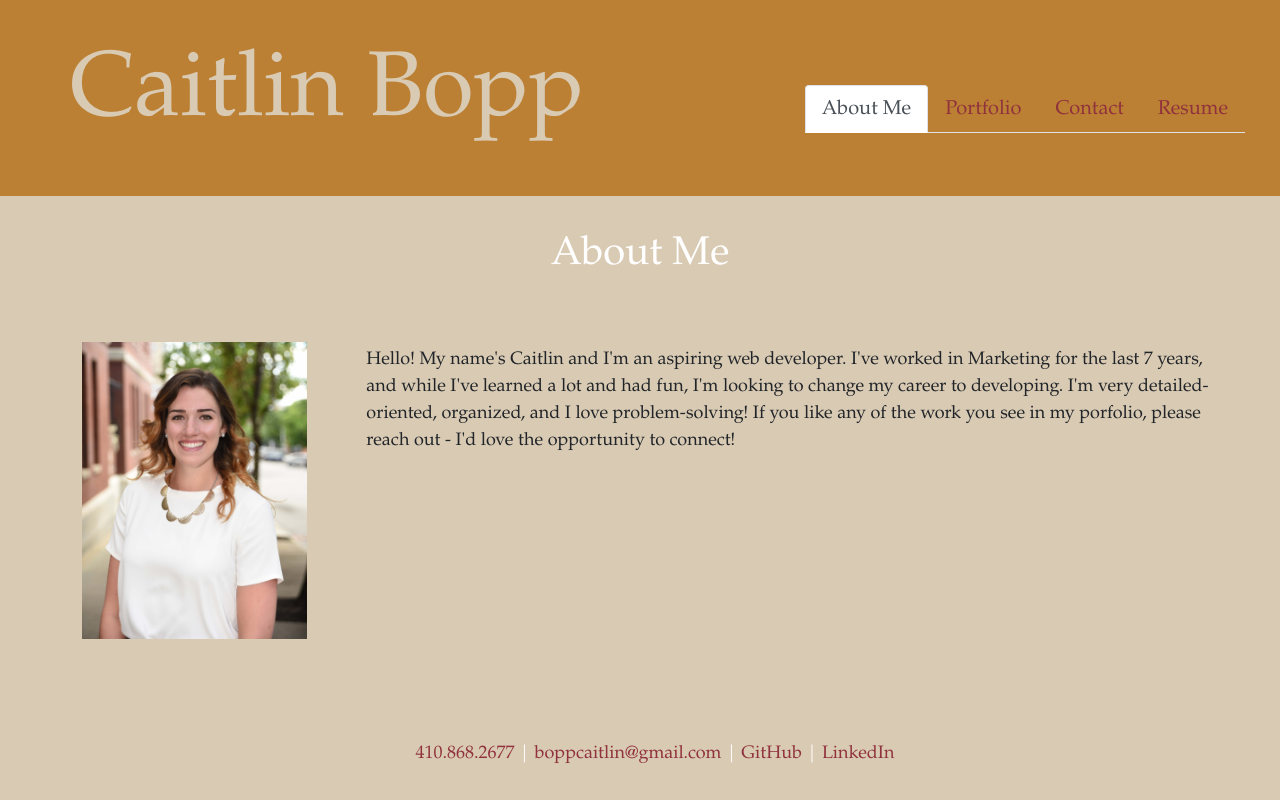
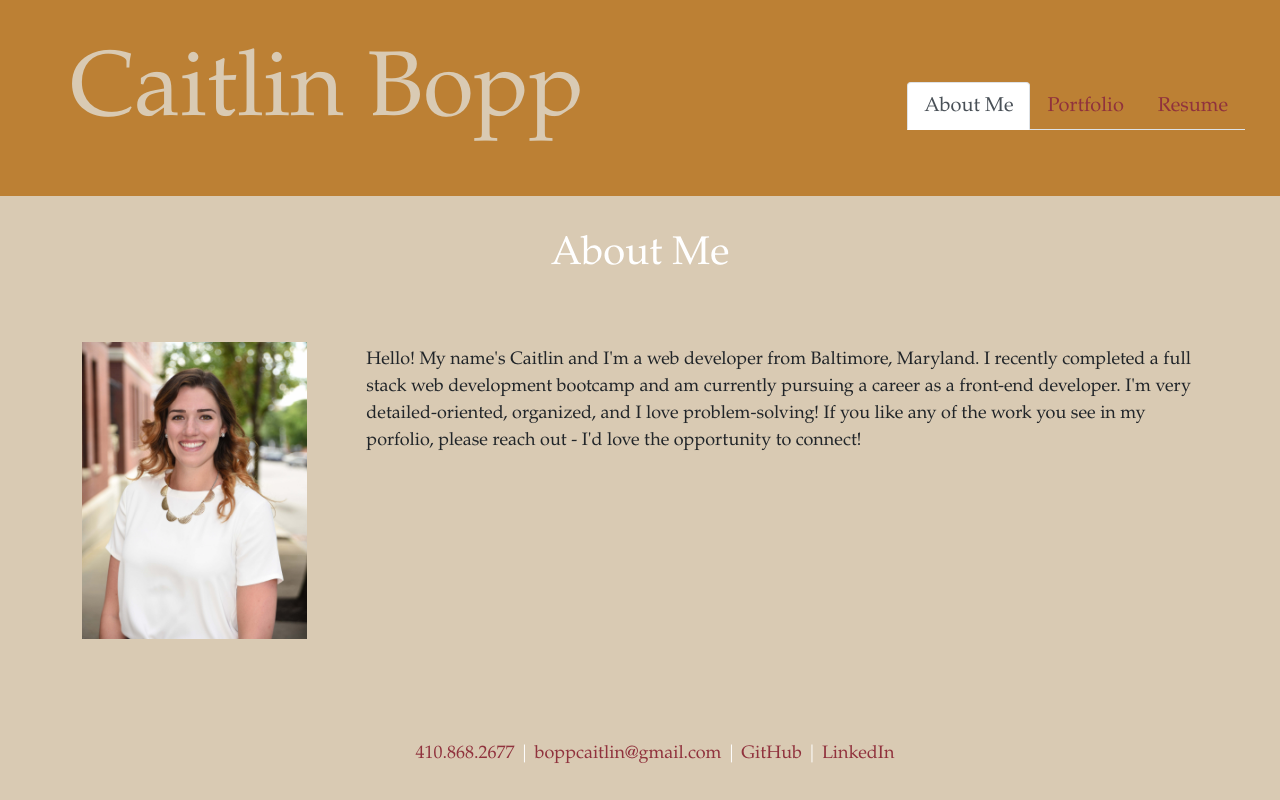
Before and after one commit to caitbopp/react-portfolio, a React (Create React App) app: page / in a window 1280 px wide. Built offline with nearby package versions, Linux system fonts and the light colour scheme.

Commit message:
Updated About Me

```diff
--- a/src/components/NavBar.js
+++ b/src/components/NavBar.js
@@ -18,11 +18,11 @@ function NavBar({ currentPage, handlePageChange }) {
                                 Portfolio
                             </a>
                         </li>
-                        <li className="nav-item">
+                        {/* <li className="nav-item">
                             <a href="#contact" onClick={() => handlePageChange('Contact')} className={currentPage === 'Contact' ? 'nav-link active' : 'nav-link'}>
                                 Contact
                             </a>
-                        </li>
+                        </li> */}
                         <li className="nav-item">
                             <a href={resume} className={currentPage === 'Resume' ? 'nav-link active' : 'nav-link'}>
                                 Resume
--- a/src/components/PortfolioContainer.js
+++ b/src/components/PortfolioContainer.js
@@ -17,7 +17,7 @@ export default function PortfolioContainer() {
     if (currentPage === 'Portfolio') {
       return <Portfolio />;
     }
-    return <Contact />;
+    // return <Contact />;
   };
 
   const handlePageChange = (page) => setCurrentPage(page);
--- a/src/components/pages/AboutMe.js
+++ b/src/components/pages/AboutMe.js
@@ -9,8 +9,7 @@ export default function AboutMe() {
                 <div className="row">
                     <div className="span4">
                         <img className="pull-left" id="headshot" src={headshot} />
-                        <p>Hello! My name's Caitlin and I'm an aspiring web developer. I've worked in Marketing for the last 7 years,
-                            and while I've learned a lot and had fun, I'm looking to change my career to developing. I'm very
+                        <p>Hello! My name's Caitlin and I'm a web developer from Baltimore, Maryland. I recently completed a full stack web development bootcamp and am currently pursuing a career as a front-end developer. I'm very
                             detailed-oriented, organized, and I love problem-solving! If you like any of the work you see in my porfolio, please
                             reach out - I'd love the opportunity to connect!</p>
                     </div>
```
